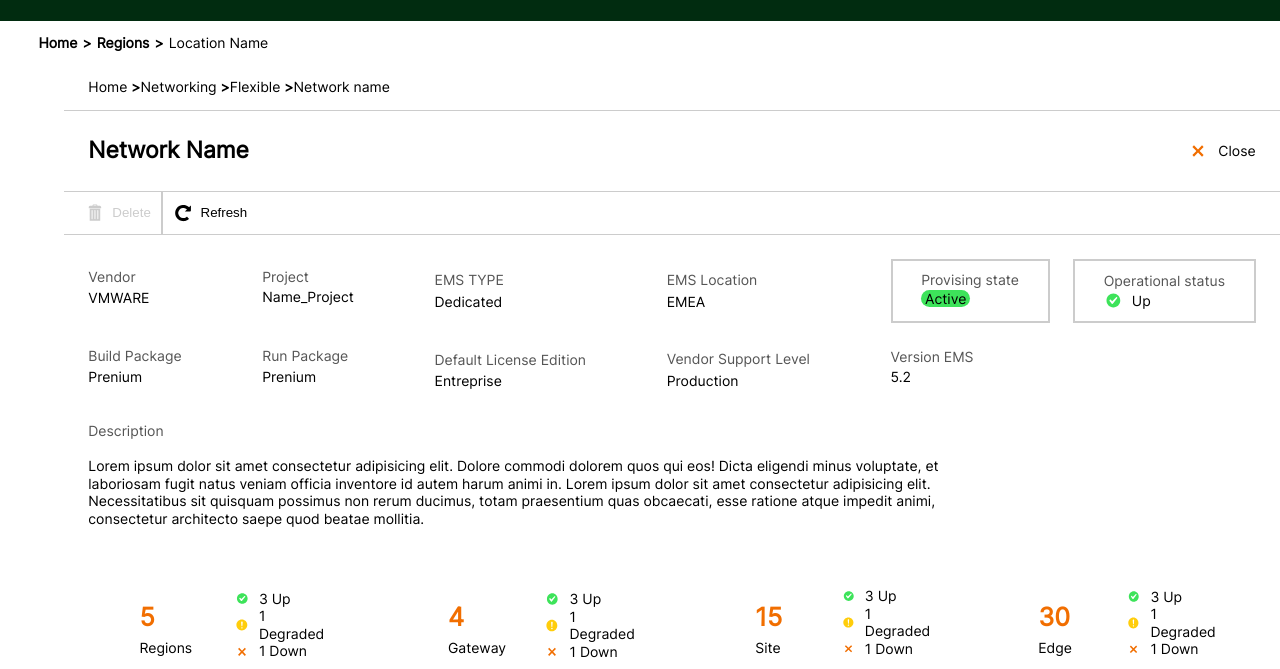
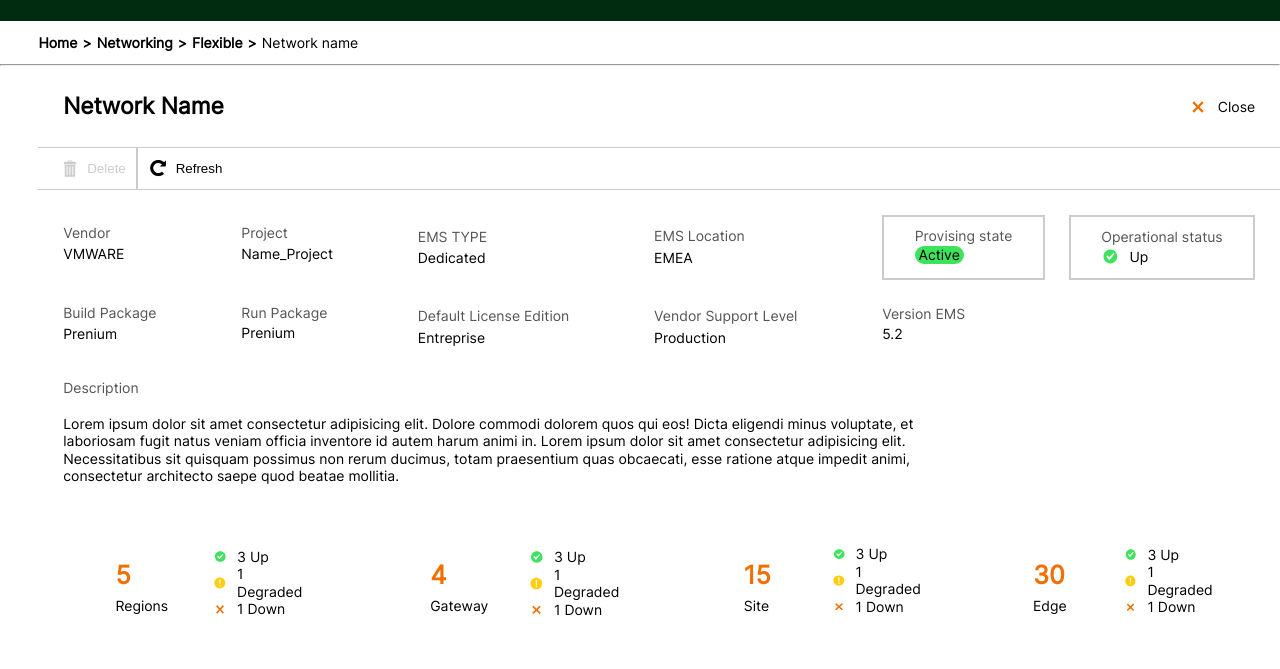
Before and after one commit to KoaDev/WEBDEV-FRONTEND, a plain HTML site: page OGZZ/projet/index.html in a window 1280 px wide. Shown: the part 65-734 px from the top of the page. Drawn offline with Linux system fonts and the light colour scheme.

Commit message:
Update page

```diff
--- a/OGZZ/projet/index.html
+++ b/OGZZ/projet/index.html
@@ -1,17 +1,20 @@
 <!DOCTYPE html>
 <html lang="en">
+
 <head>
     <meta charset="UTF-8">
     <meta name="viewport" content="width=device-width, initial-scale=1.0">
-    <title>Document</title>
+    <title>Detail Solution</title>
+    <link rel="icon" href="../../TMAX/projet/svg/ico_logo.svg" type="image/x-icon">
+    <link rel="stylesheet" href="../../TMAX/projet/style.css">
     <link rel="stylesheet" href="../../TMAX/projet/custom.css">
-    <link rel="stylesheet" href="../../TMAX/projet/style.css">
     <link rel="stylesheet" href="styles.css">
 
 </head>
+
 <body>
     <nav class="navbar">
-    <div class="navbar-brand">
+        <a href="#" class="navbar-brand">
             <img src="../../TMAX/projet/svg/ico_logo.svg" alt="Logo" class="logo">
             <h3 class="wh">My Network</h3>
             </div>
@@ -20,7 +23,8 @@
                     <button class="dropbtn">Solutions</button>
                 </li>
                 <li class="dropdown">
-            <button class="dropbtn">Regions <img src="../../TMAX/projet/svg/ico_arrow_down_hover.svg" class="ico" alt="ico_arrow_down_hover"></button>
+                    <button class="dropbtn">Regions <img src="../../TMAX/projet/svg/ico_arrow_down_hover.svg"
+                            class="ico" alt="ico_arrow_down_hover"></button>
                     <div class="dropdown-content">
                         <a href="#">Region 1</a>
                         <a href="#">Region 2</a>
@@ -28,7 +32,8 @@
                     </div>
                 </li>
                 <li class="dropdown">
-            <button class="dropbtn">Locations <img src="../../TMAX/projet/svg/ico_arrow_down_hover.svg" class="ico" alt="ico_arrow_down_hover"></button>
+                    <button class="dropbtn">Locations <img src="../../TMAX/projet/svg/ico_arrow_down_hover.svg"
+                            class="ico" alt="ico_arrow_down_hover"></button>
                     <div class="dropdown-content">
                         <a href="#">Location 1</a>
                         <a href="#">Location 2</a>
@@ -44,20 +49,14 @@
 
     <nav class="breadcrumb">
         <a href="#">Home</a>
-    <a href="#">Regions</a>
-    <a href="#">Location Name</a>
+        <a href="#">Networking</a>
+        <a href="#">Flexible</a>
+        <a href="#">Network name</a>
     </nav>
 
+    <hr class="spacer-line">
+
     <main>
-        <section>
-            <nav>
-                <p> Home <strong> > </strong> </p>
-                <p> Networking <strong> > </strong> </p>
-                <p> Flexible <strong> > </strong> </p>
-                <p> Network name </p>
-            </nav>
-        </section>
-
         <section>
             <div id="network-name">
                 <h1>Network Name</h1>
@@ -186,7 +185,7 @@
             <div id="rightBox">
                 <div class="flex-row" id="text-input">
                     <input type="text" placeholder="Search for a product, ressource or anything">
-                    <button><img src="../../TMAX/projet/svg/ico_search_hover.svg" ></button>
+                    <button><img src="../../TMAX/projet/svg/ico_search_hover.svg"></button>
                 </div>
                 <div class="flex-row" id="filter">
                     <img src="../../TMAX/projet/svg/ico_filter.svg">
@@ -246,4 +245,5 @@
     </main>
 </body>
 <script src="script.js" type="text/javascript"></script>
+
 </html>
--- a/OGZZ/projet/styles.css
+++ b/OGZZ/projet/styles.css
@@ -1,16 +1,6 @@
 @import url(../../TMAX/style.css);
 
-body{
-    font-family: Inter, sans-serif;
-    margin: 0;
-    padding: 0;
-    background-color: none;
-}
-main{
-    display: flex;
-    flex-direction: column;
-    margin-left: 2%;
-}
+
 section{
     padding-left: 2%;
     padding-right: 2%;
--- a/TMAX/projet/style.css
+++ b/TMAX/projet/style.css
@@ -6,7 +6,7 @@
 }
 
 :root {
-  --darkgreen: #012c10;
+  --darkgreen: #012C10;
   --lightgreen: #2f4f27;
   --goldenrod: #cfa40b;
   --yellow: #ffcd0b;
```
Lines whose indentation alone changed are shown as unchanged.
